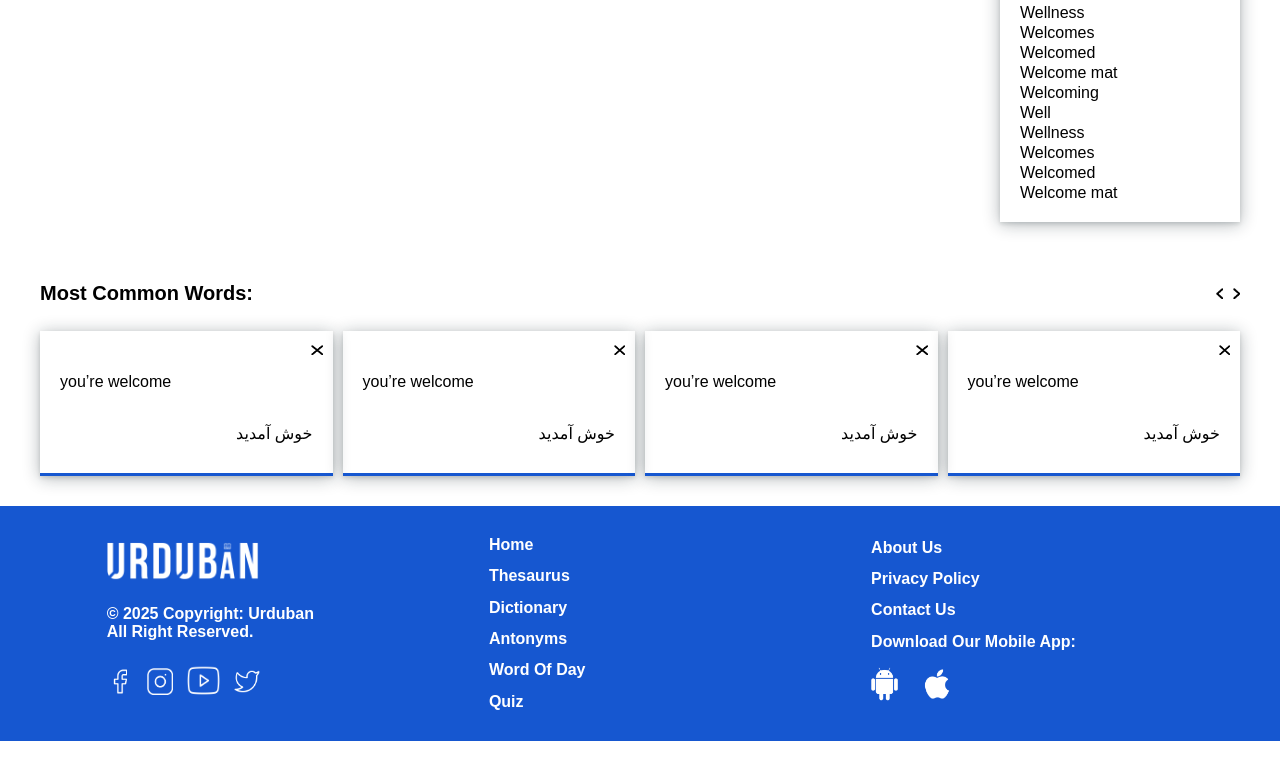
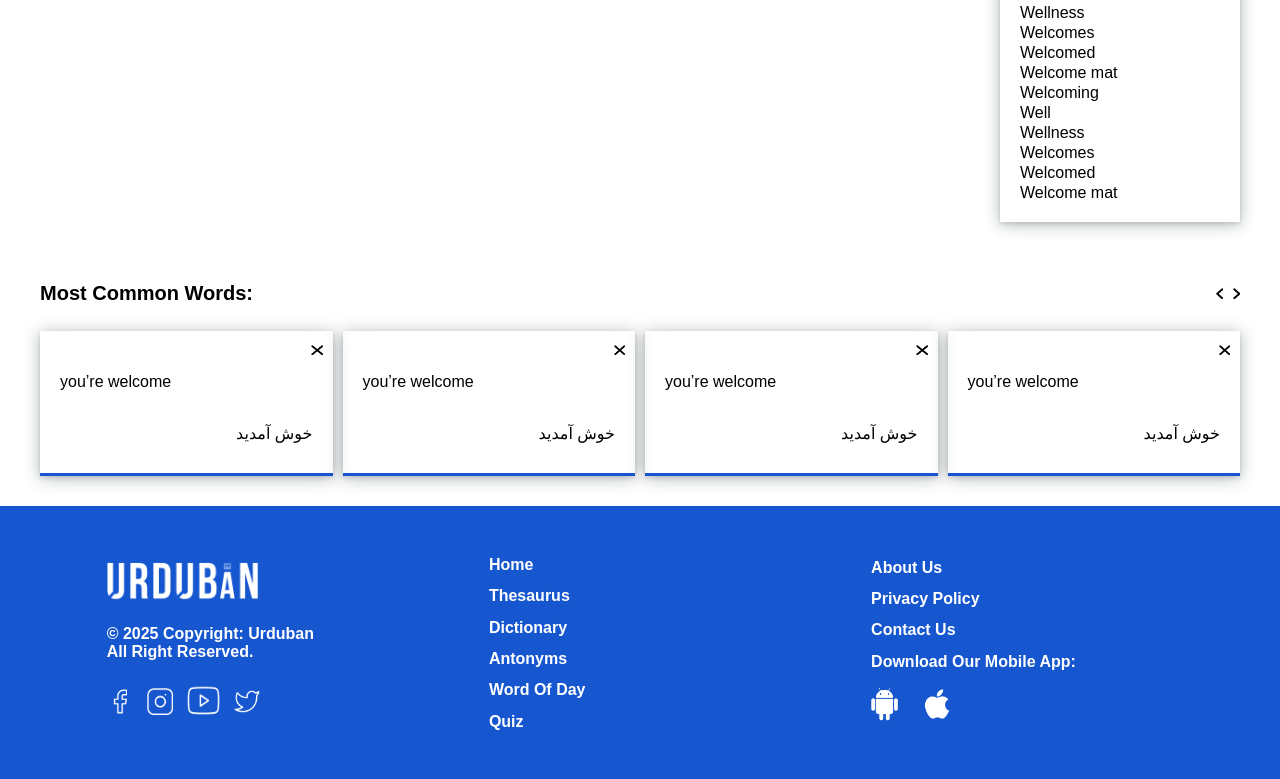
Before and after one commit to shehzadasadullah/urduban, a React (Vite) app: page / in a window 1280 px wide. Shown: the part 953-1732 px from the top of the page. Before the commit the page ends 1694 px from the top, so only its background shows below. Built offline with nearby package versions, Linux system fonts and the light colour scheme.

Commit message:
css change

```diff
--- a/src/App.css
+++ b/src/App.css
@@ -49,7 +49,7 @@ body {
   display: flex;
   justify-content: space-between;
   align-items: center;
-  padding: 30px 40px;
+  padding: 50px 40px;
   gap: 10pt;
 }
 
```
